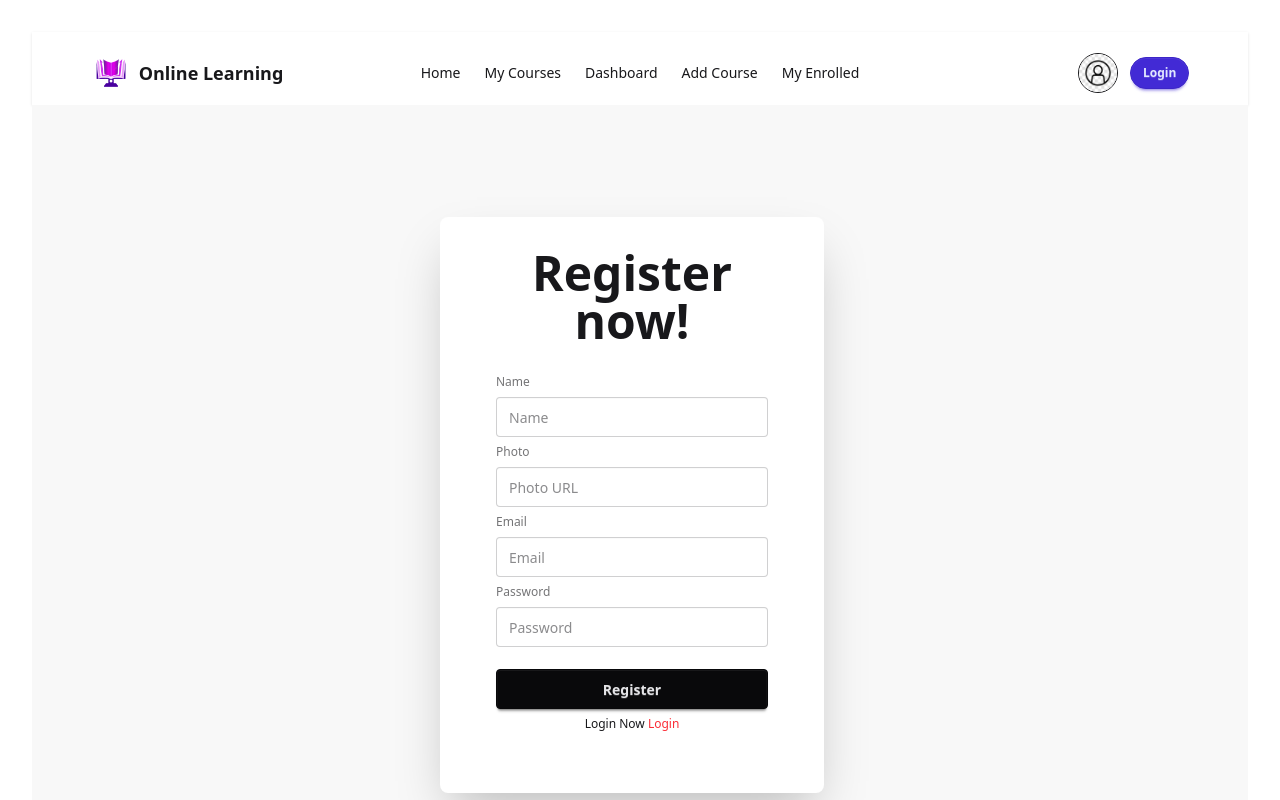
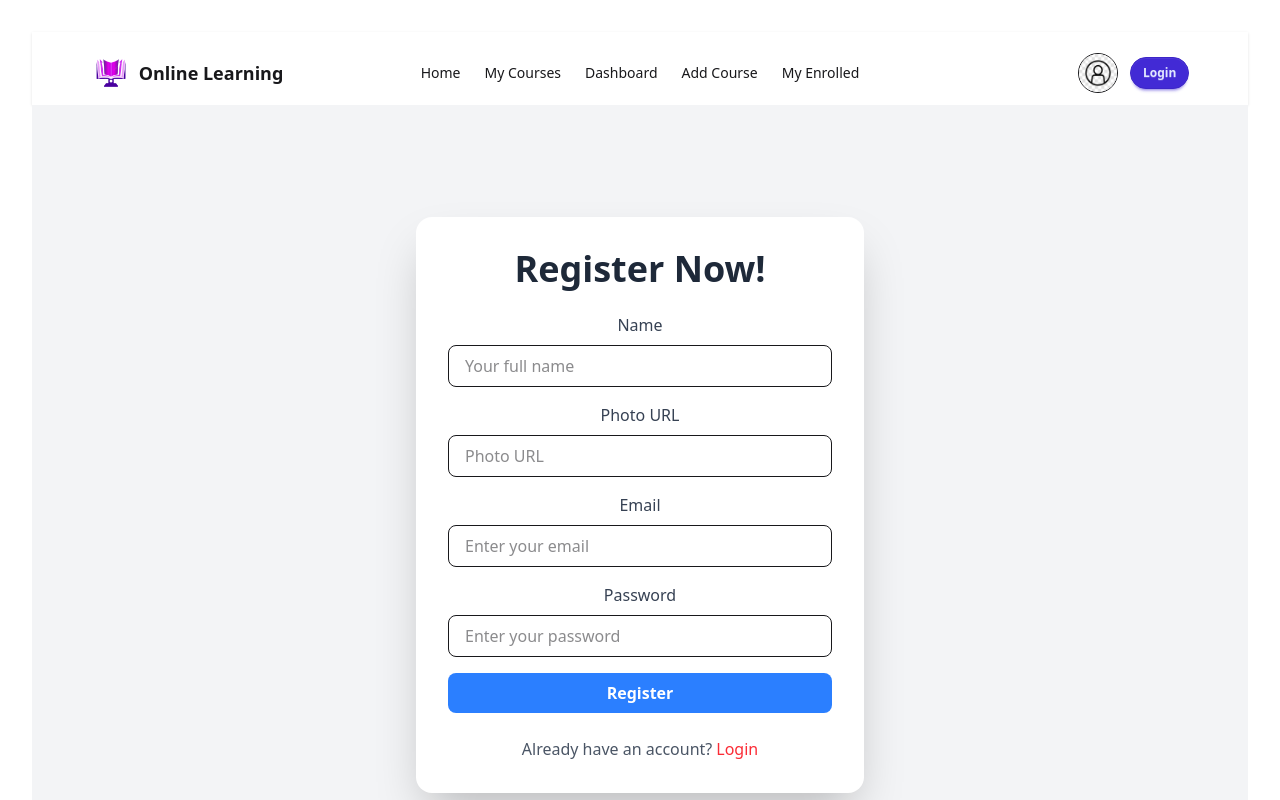
Before and after one commit to deluwarhoisn/My-Online-Learning-Platform, a React (Vite) app: page /register in a window 1280 px wide. Shown: the top 800 px of the page. Built offline with nearby package versions, Linux system fonts and the light colour scheme; no server answers.

Commit message:
add googl btn

```diff
--- a/package.json
+++ b/package.json
@@ -14,6 +14,7 @@
     "firebase": "^12.5.0",
     "react": "^19.1.1",
     "react-dom": "^19.1.1",
+    "react-hot-toast": "^2.6.0",
     "react-router": "^7.9.5",
     "react-router-dom": "^7.9.5",
     "sweetalert2": "^11.26.3",
--- a/src/components/Auth/Login.jsx
+++ b/src/components/Auth/Login.jsx
@@ -1,32 +1,48 @@
-import React, { use } from 'react';
+import React, { use, useState } from 'react';
 import Navbar from '../Header/Navbar';
 import { Link } from 'react-router';
 import { AuthContext } from '../Contexts/AuthProvider';
 import Swal from 'sweetalert2';
+import { GoogleAuthProvider, signInWithPopup } from 'firebase/auth';
+import googl from '../../assets/icons8-google-48.png'
+
+const googlProvider = new GoogleAuthProvider();
 
 const Login = () => {
-   const {signIn}= use(AuthContext);
+    const { signIn } = use(AuthContext);
 
-    const submitForm = (e) =>{
+    const [user, setUser] = useState(null)
+    const handelGooglSingIn = () => {
+        signInWithPopup(AuthContext, googlProvider)
+            .then(result => {
+                console.log(result.user)
+                setUser(result.user)
+            })
+            .catch(error => {
+                console.log(error)
+            })
+    }
+
+    const submitForm = (e) => {
         e.preventDefault()
         const form = e.target;
         const email = form.email.value;
         const password = form.password.value;
-        console.log({email,password});
+        console.log({ email, password });
 
-        signIn(email,password)
-        .then(result=>{
-            const user= result.user;
-            console.log(user)
-            Toast.fire({
-                icon:'success',
-                title: 'signed in successfully'
+        signIn(email, password)
+            .then(result => {
+                const user = result.user;
+                console.log(user)
+                Toast.fire({
+                    icon: 'success',
+                    title: 'signed in successfully'
+                })
+            }).catch((error) => {
+                const errorCode = error.code;
+                const errorMessage = error.errorMessage;
+                alert(errorCode, errorMessage)
             })
-        }).catch((error)=>{
-            const errorCode =error.code;
-            const errorMessage =error.errorMessage;
-            alert(errorCode,errorMessage)
-        })
     }
     return (
         <div>
@@ -37,20 +53,54 @@ const Login = () => {
 
 
                     </div>
-                    <div className="card bg-base-100 w-full max-w-sm shrink-0 shadow-2xl">
-                        <h1 className="text-5xl font-bold">Login now!</h1>
-                        <form onSubmit={submitForm} className="card-body">
-                            <fieldset  className="fieldset">
-                                <label className="label">Email</label>
-                                <input type="email" name="email" className="input" placeholder="Email" />
-                                <label className="label">Password</label>
-                                <input type="password" name="password" className="input" placeholder="Password" />
-                                <div><a className="">Forgot password?</a></div>
-                                <button className="btn btn-neutral mt-4">Login</button>
-                                <p>Dont't Have An Account?<span className='text-red-500'><Link to="/register"> Register</Link> </span></p>
-                            </fieldset>
-                        </form>
+                    <div className="flex justify-center items-center min-h-screen bg-gray-100">
+                        <div className="bg-white shadow-2xl rounded-2xl w-full max-w-md p-8">
+                            <h1 className="text-4xl font-bold text-center mb-6 text-gray-800">Login Now!</h1>
+                            <form onSubmit={submitForm} className="space-y-4">
+                                <div>
+                                    <label className="block text-gray-700 mb-2 font-medium">Email</label>
+                                    <input
+                                        type="email"
+                                        name="email"
+                                        placeholder="Enter your email"
+                                        className="w-full px-4 py-2 border rounded-lg focus:outline-none focus:ring-2 focus:ring-blue-500"
+                                        required
+                                    />
+                                </div>
+                                <div className=''>
+                                    <label className="block text-gray-700 mb-2 font-medium">Password</label>
+                                    <input
+                                        type="password"
+                                        name="password"
+                                        placeholder="Enter your password"
+                                        className="w-full px-4 py-2 border rounded-lg focus:outline-none focus:ring-2 focus:ring-blue-500"
+                                        required
+                                    />
+                                </div>
+                                <div className="text-right">
+                                    <a href="#" className="text-blue-500 hover:underline text-sm">Forgot password?</a>
+                                </div>
+                                <button
+                                    type="submit"
+                                    className="w-full bg-blue-500 text-white py-2 rounded-lg hover:bg-blue-600 transition-colors font-semibold"
+                                >
+                                    Login
+                                </button>
+                                <button
+                                    type="button"
+                                    onClick={handelGooglSingIn}
+                                    className="w-full mt-2 border border-gray-300 text-gray-700 py-2 rounded-lg hover:bg-gray-100 flex items-center justify-center gap-2 transition-colors font-medium"
+                                >
+                                    <img src={googl} alt="Google" className="w-5 h-5" /> Sign in with Google
+                                </button>
+                                <p className="text-center text-gray-600 mt-4">
+                                    Don't have an account?
+                                    <Link to="/register" className="text-red-500 ml-1 hover:underline">Register</Link>
+                                </p>
+                            </form>
+                        </div>
                     </div>
+
                 </div>
             </div>
         </div>
--- a/src/components/Auth/Register.jsx
+++ b/src/components/Auth/Register.jsx
@@ -5,9 +5,9 @@ import { AuthContext } from '../Contexts/AuthProvider';
 
 
 const Register = () => {
-  const { createUser, setUser , updateUser} = use(AuthContext);
+  const { createUser, setUser, updateUser } = use(AuthContext);
 
- const navigate= useNavigate();
+  const navigate = useNavigate();
 
   const RegisterSubmit = (e) => {
     e.preventDefault()
@@ -17,21 +17,21 @@ const Register = () => {
     const email = form.email.value;
     const password = form.password.value;
     console.log({ name, photo, email, password });
-    createUser(email,password)
-    .then(result=>{
-      const user=result.user;
+    createUser(email, password)
+      .then(result => {
+        const user = result.user;
         // console.log(user);
-      updateUser({displayName:name ,photo: photo}).then(()=>{
-          setUser({...user,displayName:name ,photo: photo });
+        updateUser({ displayName: name, photo: photo }).then(() => {
+          setUser({ ...user, displayName: name, photo: photo });
           navigate("/home")
         })
-      .catch((error)=>{
+          .catch((error) => {
             console.log(error);
             setUser(user);
           });
 
       })
-    .catch((error) =>{
+      .catch((error) => {
         const errorCode = error.code;
 
         alert(errorCode)
@@ -42,36 +42,63 @@ const Register = () => {
 
     <div>
       <Navbar></Navbar>
-      <div className="hero bg-base-200 min-h-screen">
-        <div className="hero-content flex-col lg:flex-row-reverse">
-          <div className="text-center lg:text-left">
-
-
+      <div className="flex justify-center items-center min-h-screen bg-gray-100">
+        <div className="bg-white shadow-2xl rounded-2xl w-full max-w-md p-8">
+          <h1 className="text-4xl font-bold text-center mb-6 text-gray-800">Register Now!</h1>
+          <form onSubmit={RegisterSubmit} className="space-y-4">
+            <div>
+              <label className="block text-gray-700 mb-2 font-medium">Name</label>
+              <input
+                type="text"
+                name="name"
+                placeholder="Your full name"
+                className="w-full px-4 py-2 border rounded-lg focus:outline-none focus:ring-2 focus:ring-blue-500"
+                required
+              />
             </div>
-          <div className="card bg-base-100 w-full max-w-sm shrink-0 shadow-2xl">
-            <h1 className="text-5xl font-bold">Register now!</h1>
-            <form onSubmit={RegisterSubmit} className="card-body">
-
-              <fieldset className="fieldset">
-                <label className="label">Name</label>
-                <input type="text" name='name' className="input" placeholder="Name" />
-
-                <label className="label">Photo</label>
-                <input type="photo" name='photo' className="input" placeholder="Photo URL" />
-
-                <label className="label">Email</label>
-                <input type="email" name='email' className="input" placeholder="Email" />
-
-                <label className="label">Password</label>
-                <input type="password" name='password' className="input" placeholder="Password" />
-
-                <button type='submit' className="btn btn-neutral mt-4">Register</button>
-                <p>Login Now <span className='text-red-500'> <Link to="/login">Login</Link></span></p>
-              </fieldset>
+            <div>
+              <label className="block text-gray-700 mb-2 font-medium">Photo URL</label>
+              <input
+                type="url"
+                name="photo"
+                placeholder="Photo URL"
+                className="w-full px-4 py-2 border rounded-lg focus:outline-none focus:ring-2 focus:ring-blue-500"
+              />
+            </div>
+            <div>
+              <label className="block text-gray-700 mb-2 font-medium">Email</label>
+              <input
+                type="email"
+                name="email"
+                placeholder="Enter your email"
+                className="w-full px-4 py-2 border rounded-lg focus:outline-none focus:ring-2 focus:ring-blue-500"
+                required
+              />
+            </div>
+            <div>
+              <label className="block text-gray-700 mb-2 font-medium">Password</label>
+              <input
+                type="password"
+                name="password"
+                placeholder="Enter your password"
+                className="w-full px-4 py-2 border rounded-lg focus:outline-none focus:ring-2 focus:ring-blue-500"
+                required
+              />
+            </div>
+            <button
+              type="submit"
+              className="w-full bg-blue-500 text-white py-2 rounded-lg hover:bg-blue-600 transition-colors font-semibold"
+            >
+              Register
+            </button>
+            <p className="text-center text-gray-600 mt-2">
+              Already have an account?
+              <Link to="/login" className="text-red-500 ml-1 hover:underline">Login</Link>
+            </p>
           </form>
         </div>
       </div>
-      </div>
+
     </div>
   );
 };
```
Also changed, not shown: src/components/Details/Details.jsx (+69 -4 lines), src/assets/icons8-google-48.png (added), src/components/services/firebase.config.js (line endings or trailing spaces), 1 other file (tests, documents, lock files or other folders). Lines whose indentation alone changed are shown as unchanged.
